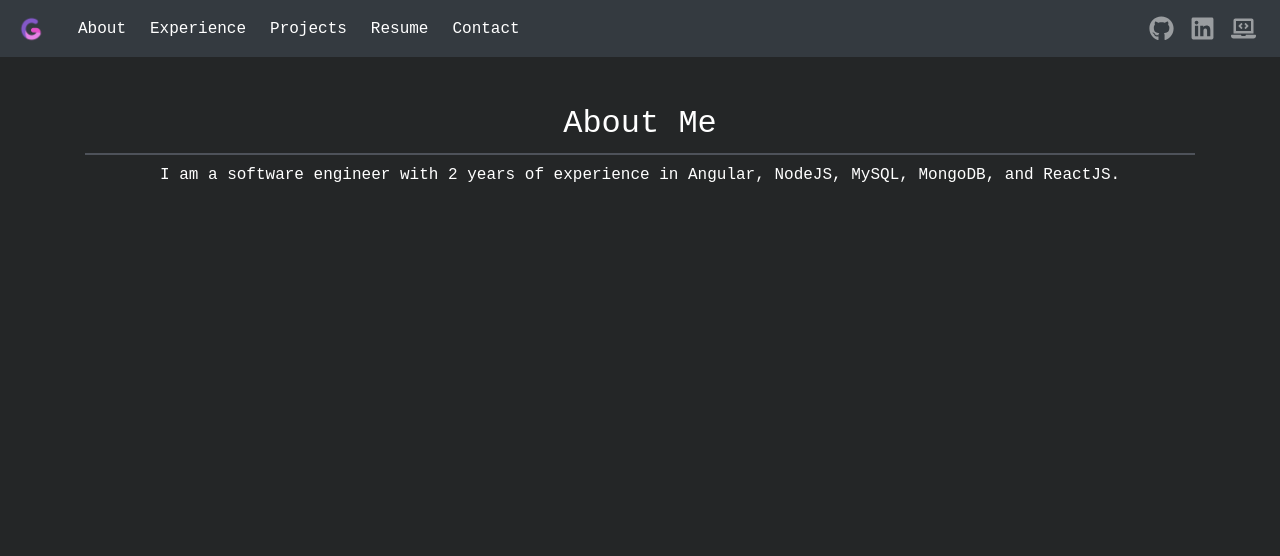
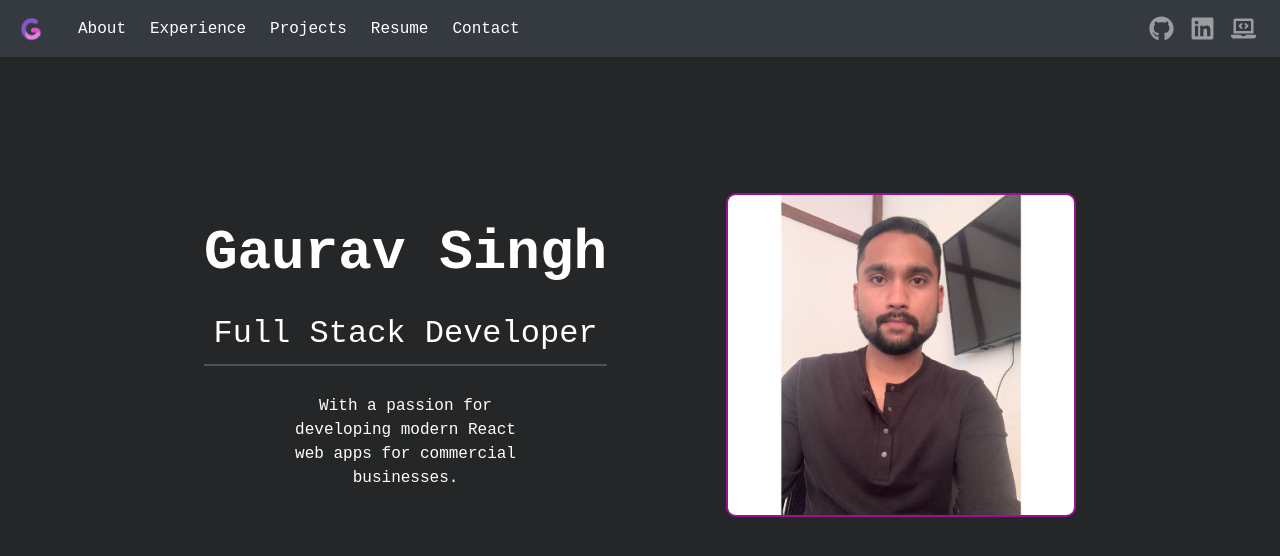
Before and after one commit to gaurav-7-7/portfolio, a React (Create React App) app: page / in a window 1280 px wide. Shown: the top 556 px of the page. Built offline with nearby package versions, Linux system fonts and the light colour scheme.

Commit message:
Adding content in about section.

```diff
--- a/src/components/About/About.js
+++ b/src/components/About/About.js
@@ -1,6 +1,8 @@
 import React from 'react';
 import { Container, Row, Col } from 'react-bootstrap';
 import { motion } from 'framer-motion';
+import heroImg from '../../assets/resume_profile.jpg'
+import './about.css'
 
 const About = () => {
   return (
@@ -12,8 +14,25 @@ const About = () => {
             animate={{ opacity: 1 }}
             transition={{ duration: .5 }}
           >
-            <h2>About Me</h2>
-            <p>I am a software engineer with 2 years of experience in Angular, NodeJS, MySQL, MongoDB, and ReactJS.</p>
+            <section id="hero" className='profile-container'>
+              <div className='colorModeContainer'>
+                <img
+                  src={heroImg}
+                  className='hero'
+                  alt="Profile picture of Harris Johnsen"
+                />
+              </div>
+              <div className='info'>
+                <h1 className='hero-name'>
+                  Gaurav Singh
+                </h1>
+                <h2>Full Stack Developer</h2>
+                <p className='description'>
+                  With a passion for developing modern React web apps for commercial
+                  businesses.
+                </p>
+              </div>
+            </section>
           </motion.div>
         </Col>
       </Row>
--- a/src/components/About/about.css
+++ b/src/components/About/about.css
@@ -1,3 +1,61 @@
-about-container {
+.about-container {
     color: white !important;
 }
+
+.hero-name {
+    font-size: 3.5rem;
+    font-weight: bold;
+}
+
+.profile-container {
+    display: flex;
+  flex-direction: column;
+  justify-content: center;
+  gap: 20px;
+  text-align: center;
+  height: 100dvh;
+  min-height: 500px;
+}
+
+.description {
+    margin: auto;
+    max-width: 24ch;
+}
+
+.hero {
+    max-width: 200px;
+}
+
+.info {
+    display: flex;
+    flex-direction: column;
+    gap: 20px;
+}
+
+@media (width >=800px) {
+    .profile-container {
+        height: 100%;
+        flex-direction: row-reverse;
+        align-items: center;
+        justify-content: space-evenly;
+
+        .hero {
+            max-width: 350px;
+            width: 350px;
+            border: 2px solid #ff00f58a;
+            border-radius: 10px;
+        }
+    }
+}
+
+@media (width >=1400px) {
+    .profile-container {
+        height: 100%;
+        .hero {
+            max-width: 300px;
+            width: 300px;
+            border: 2px solid #ff00f58a;
+            border-radius: 10px;
+        }
+    }
+}
```
Also changed, not shown: src/assets/resume_profile.jpg (added).
